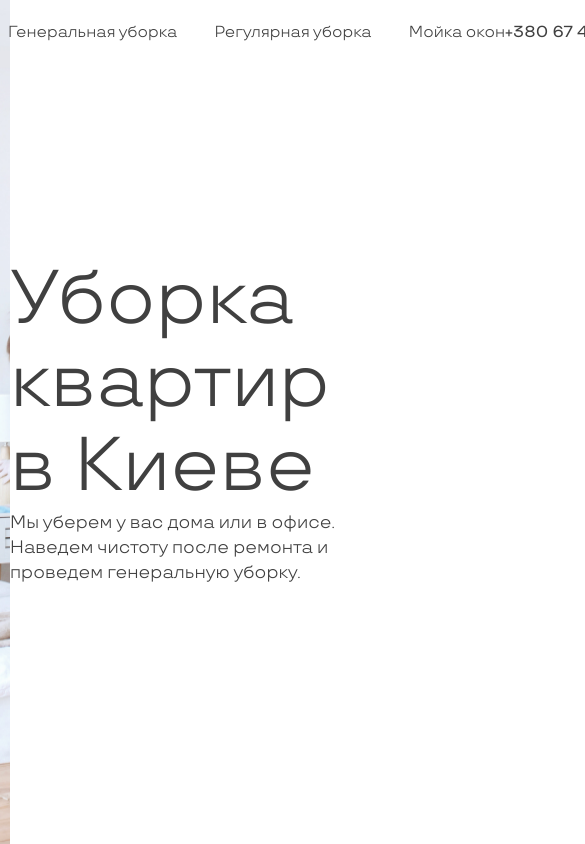
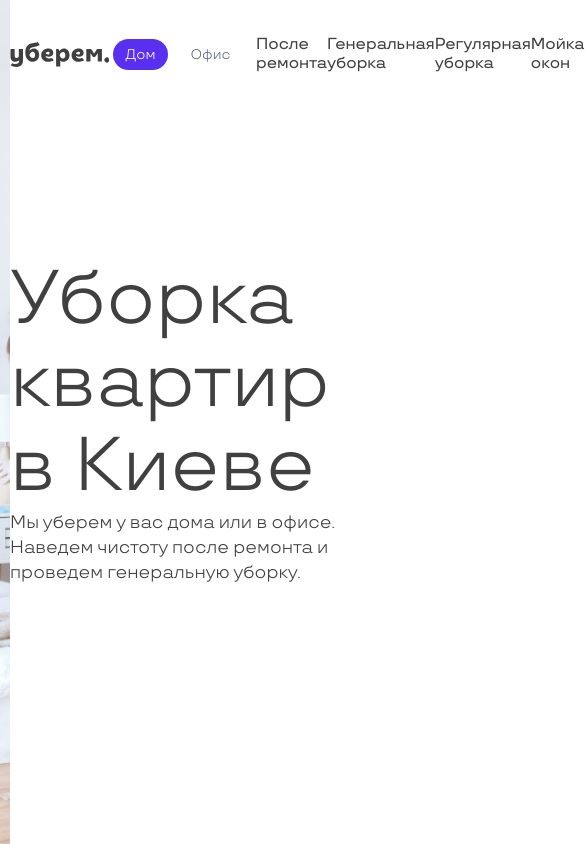
Before and after one commit to hel1yeah/test-redlab, a Vue app: page / in a window 390 px wide. Shown: the top 844 px of the page, 585 px wide, since content can reach past the window. Built offline with nearby package versions, Linux system fonts and the light colour scheme.

Commit message:
fix: responsive header

```diff
--- a/src/components/AppHeader.vue
+++ b/src/components/AppHeader.vue
@@ -72,6 +72,7 @@ export default {
   top: 16px;
   left: 50%;
   transform: translateX(-50%);
+  width: 100%;
 }
 
 .header__inner {
@@ -120,14 +121,14 @@ export default {
   color: $primary-color;
 }
 .header__nav {
+  width: 662px;
+  max-width: 662px;
+  margin: 0 15px;
 }
 .header__nav-list {
   @include myFlex;
   color: $black-color;
   font-size: 16px;
-  font-family: 'TTTravels-Regular', sans-serif;
-  width: 662px;
-  max-width: 662px;
   cursor: pointer;
 }
 .header__nav-list-item {
@@ -147,13 +148,14 @@ export default {
 .header__contacts-inner {
   @include myFlex;
   letter-spacing: 0.2px;
-  width: 228px;
   max-width: 228px;
+  width: 100%;
 }
 
 .header__contacts-link {
   color: $black-color;
   text-decoration: none;
+  word-break: normal;
 }
 .header__contacts-support {
 }
```
